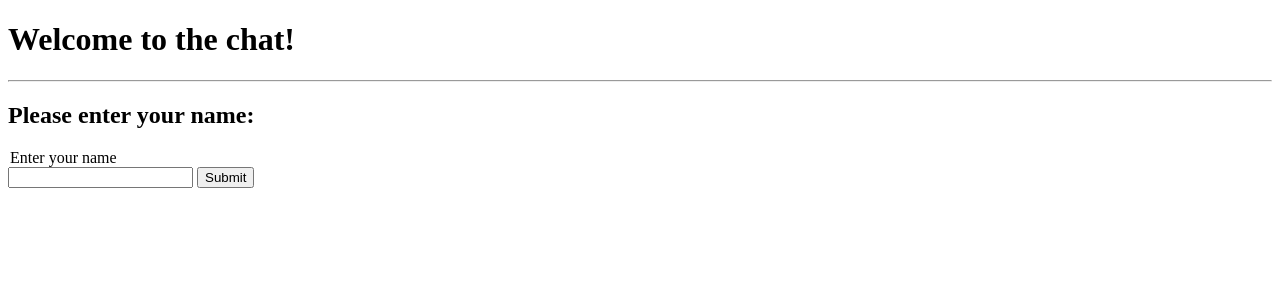
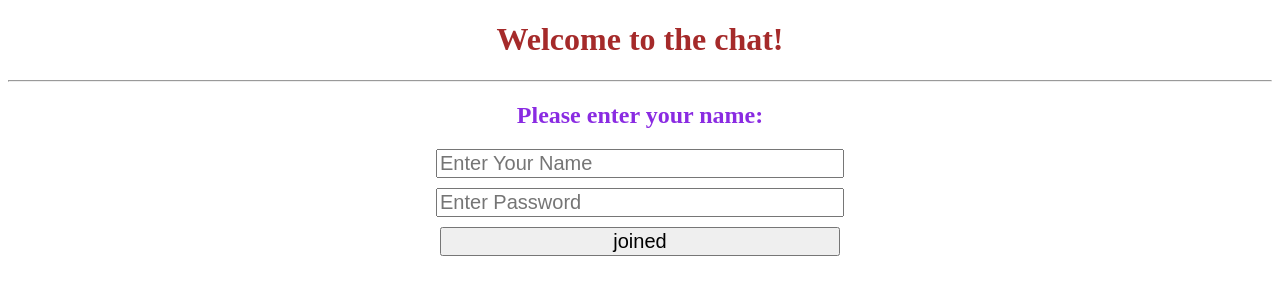
Before and after one commit to 99kaif/chat, a plain HTML site: page static/login.html in a window 1280 px wide. Drawn offline with Linux system fonts and the light colour scheme.

Commit message:
Add files via upload

```diff
--- a/static/login.html
+++ b/static/login.html
@@ -3,6 +3,7 @@
 <head>
     <meta charset="UTF-8">
     <meta name="viewport" content="width=device-width, initial-scale=1.0">
+    <link rel="stylesheet" href="css/login.css">
     <title>Login</title>
 </head>
 <body>
@@ -10,9 +11,9 @@
     <hr>
     <h2>Please enter your name:</h2>
     <form method="get" action="/chat">
-        <legend>Enter your name</legend>
-        <input type="text" name="name"/>
-        <input type="submit"/>
+        <input type="text" name="name" placeholder="Enter Your Name"/>
+        <input type="password" name="pass" placeholder="Enter Password"/>
+        <input type="submit" value="joined"/>
     </form>
 </body>
 </html>
```
